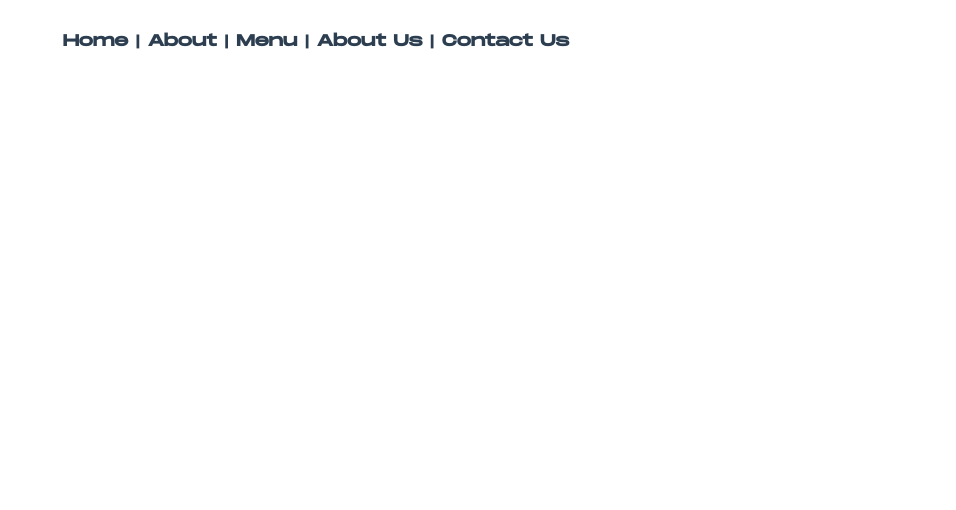
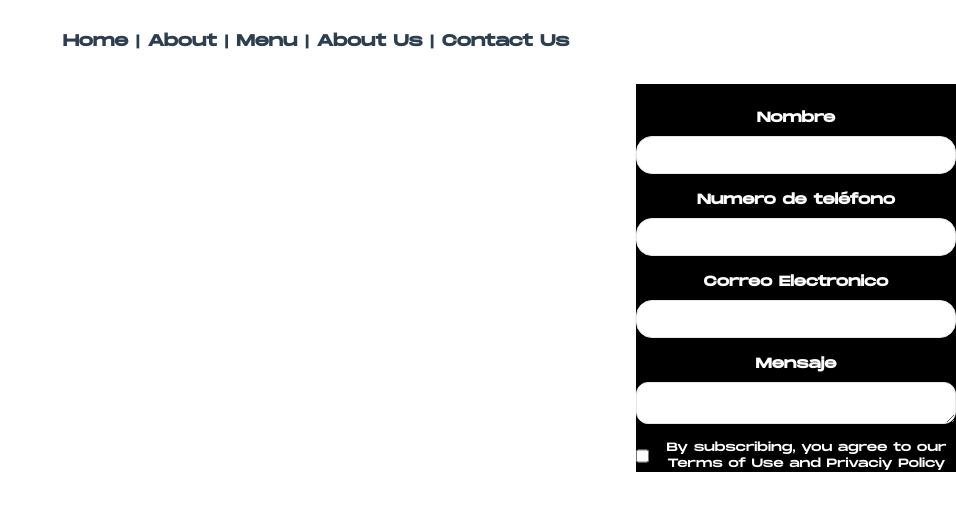
Before and after one commit to Team-Barraquito/harhuy-magazine, a Vue app: page /ContactUs in a window 1280 px wide. Shown: the top 510 px of the page, without its empty margins (324-1280 px from the left). Built offline with nearby package versions, Linux system fonts and the light colour scheme.

Commit message:
Added Contact Us Template

```diff
--- a/src/views/ContactUs.vue
+++ b/src/views/ContactUs.vue
@@ -1,5 +1,47 @@
 <template>
-<div></div>
+<div>
+  <div class="flex flex-column">
+  <div class="flex flex-row">
+    <div class="w-auto mr-32">
+      <h1 class="uppercase font-black text-right text-6xl text-white whitespace-pre-line"> Contacta con
+        nosotros </h1>
+      <p class="whitespace-pre-line text-right text-white"> Esto es un ejemplo
+      de como se veria nuestra pagina web
+      espero que se vea bastante bien
+      sino, voy a llorar demasiado
+      </p>
+   </div>
+     <div class="w-full max-w-xs">
+       <form action="/" class="bg-black pt-6">
+         <div class="mb-4">
+           <label for="" class="block text-grey-700 text-sm font-bold mb-2 text-white">Nombre</label>
+           <input type="text" class="shadow appareance-none border rounded-2xl w-full py-2 px-3 text-gray-700 leading-tight focus:outline-none focus:shadow-outline" id="username">
+         </div>
+
+         <div class="mb-4">
+           <label for="" class="block text-grey-700 text-sm font-bold mb-2 text-white">Numero de teléfono</label>
+           <input type="tel" class="shadow appareance-none border rounded-2xl w-full py-2 px-3 text-gray-700 leading-tight focus:outline-none focus:shadow-outline" id="username">
+         </div>
+
+         <div class="mb-4">
+           <label for="" class="block text-grey-700 text-sm font-bold mb-2 text-white">Correo Electronico</label>
+           <input type="text" class="shadow appareance-none border rounded-2xl w-full py-2 px-3 text-gray-700 leading-tight focus:outline-none focus:shadow-outline" id="username">
+         </div>
+
+         <div class="mb-4">
+           <label for="" class="block text-grey-700 text-sm font-bold mb-2 text-white">Mensaje</label>
+           <p> <textarea name="mensaje" class="block text-grey-700 text-sm font-bold mb-2 text-gray w-full border rounded-xl"></textarea></p>
+         </div>
+
+         <div class="flex justify-center">
+           <input type="checkbox" id="terms" name="terms">
+           <label for="" class="text-white text-xs ml-2">By subscribing, you agree to our Terms of Use and Privaciy Policy</label>
+         </div>
+       </form>
+    </div>
+  </div>
+</div>
+</div>
 </template>
 
 <script>
@@ -8,6 +50,6 @@ export default {
 };
 </script>
 
-<style>
+<style scoped>
 
 </style>
```
